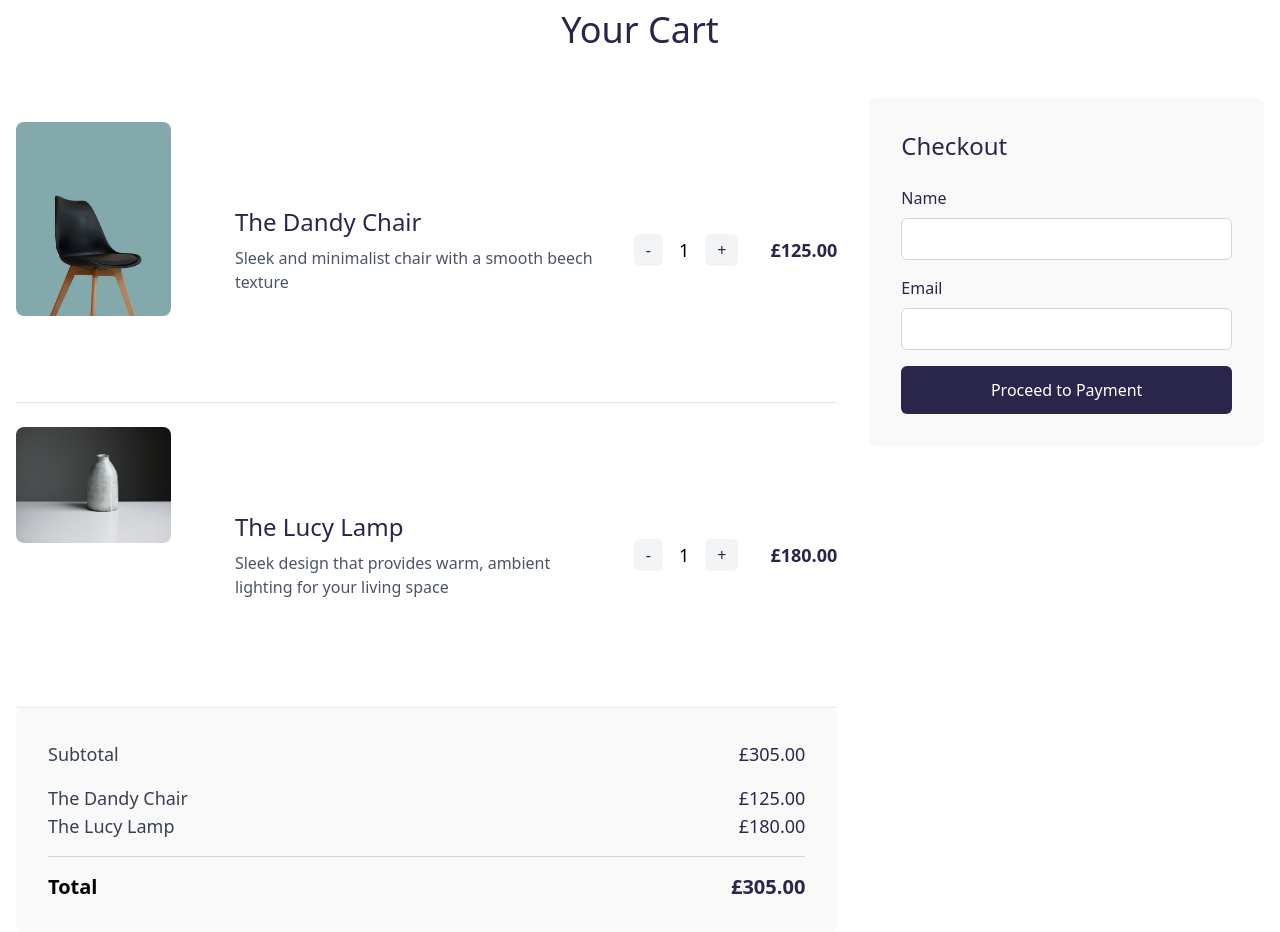
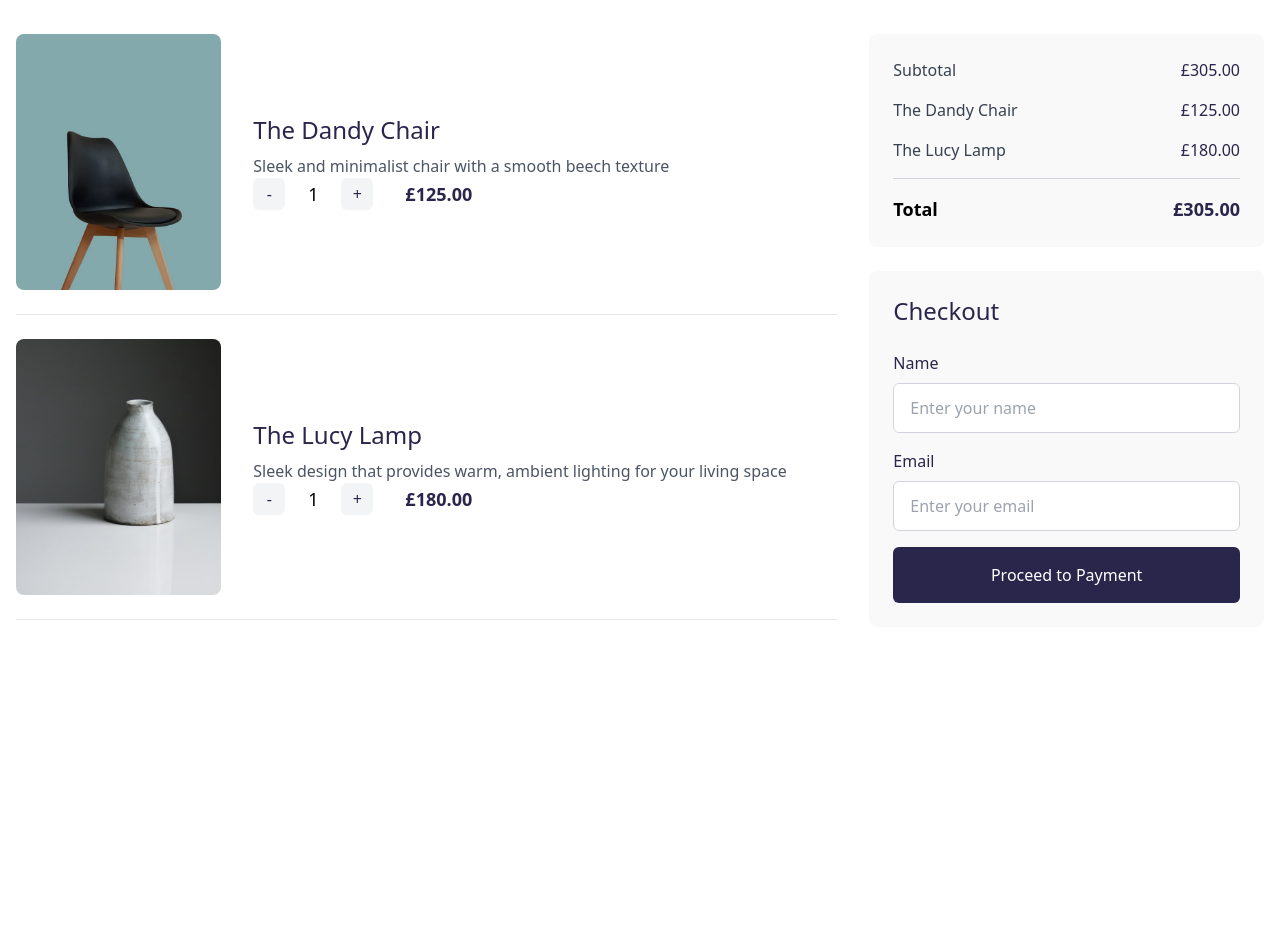
Before and after one commit to al1hk/avion_hackathon, a Next.js app: page /cart in a window 1280 px wide. Shown: the part 380-1312 px from the top of the page. After the commit the page ends 1071 px from the top, so only its background shows below. Built offline with nearby package versions, Linux system fonts and the light colour scheme; a web font is replaced by a local one.

Commit message:
Update page.tsx

```diff
--- a/app/cart/page.tsx
+++ b/app/cart/page.tsx
@@ -19,56 +19,55 @@
     <div>
       {/* Navigation */}
       <nav className="container mx-auto px-4 flex justify-between items-center py-8">
-        <Link href="/" className="font-montserrat text-2xl font-light text-[#2A254B]">
-          Avion
-        </Link>
 
-        <div className="flex space-x-8">
+        <div className="flex space-x-4">
           {/* Add navigation links if needed */}
         </div>
       </nav>
 
-      {/* Cart Section */}
-      <div className="container mx-auto px-4 py-12 md:py-24">
-        <h1 className="font-montserrat text-4xl font-light text-[#2A254B] mb-12 text-center">
+      <div className="container mx-auto px-4 py-8 md:py-16">
+        <h1 className="font-montserrat text-2xl md:text-4xl font-light text-[#2A254B] mb-8 md:mb-12 text-center">
           Your Cart
         </h1>
 
-        <div className="grid grid-cols-1 md:grid-cols-3 gap-8">
+        {/* Cart Section */}
+        <div className="grid grid-cols-1 lg:grid-cols-3 gap-6 md:gap-8">
           {/* Product List */}
-          <div className="md:col-span-2">
+          <div className="lg:col-span-2 space-y-6">
             {/* Product 1 */}
-            <div className="flex flex-col md:flex-row items-center border-b border-gray-200 py-6 space-y-4 md:space-y-0 md:space-x-8">
-              <div className="w-full md:w-1/4 pr-8 relative h-64">
+            <div className="flex flex-col md:flex-row items-start md:items-center border-b border-gray-200 pb-6 space-y-4 md:space-y-0">
+              <div className="w-full md:w-1/4 relative h-48 md:h-64">
                 <Image
                   src="/assets/842fec031ef0c247df24214e05b47e70.jpg"
                   alt="The Dandy Chair"
                   width={400}
                   height={600}
-                  className="object-cover rounded-lg"
+                  className="object-cover rounded-lg w-full h-full"
                 />
               </div>
-              <div className="flex-grow w-full md:w-1/2 text-center md:text-left">
-                <h3 className="font-montserrat text-2xl text-[#2A254B] mb-2">
+              <div className="flex-grow md:pl-8 space-y-4 md:space-y-0">
+                <div className="text-left">
+                  <h3 className="font-montserrat text-xl md:text-2xl text-[#2A254B] mb-2">
                     The Dandy Chair
                   </h3>
-                <p className="font-montserrat text-gray-600">
+                  <p className="font-montserrat text-sm md:text-base text-gray-600">
                     Sleek and minimalist chair with a smooth beech texture
                   </p>
                 </div>
-              <div className="flex items-center space-x-4">
+                <div className="flex items-center justify-between md:justify-start md:space-x-8 mt-4 md:mt-0">
+                  <div className="flex items-center space-x-3">
                     <button
                       onClick={() => setQuantity1(Math.max(1, quantity1 - 1))}
-                  className="bg-gray-100 text-[#2A254B] px-3 py-1 rounded-md hover:bg-gray-200 transition-colors"
+                      className="bg-gray-100 text-[#2A254B] w-8 h-8 rounded-md hover:bg-gray-200 transition-colors flex items-center justify-center"
                     >
                       -
                     </button>
-                <span className="font-montserrat text-base md:text-lg text-black">
+                    <span className="font-montserrat text-base md:text-lg text-black w-8 text-center">
                       {quantity1}
                     </span>
                     <button
                       onClick={() => setQuantity1(quantity1 + 1)}
-                  className="bg-gray-100 text-[#2A254B] px-3 py-1 rounded-md hover:bg-gray-200 transition-colors"
+                      className="bg-gray-100 text-[#2A254B] w-8 h-8 rounded-md hover:bg-gray-200 transition-colors flex items-center justify-center"
                     >
                       +
                     </button>
@@ -77,39 +76,43 @@
                     £{(125 * quantity1).toFixed(2)}
                   </div>
                 </div>
+              </div>
+            </div>
 
             {/* Product 2 */}
-            <div className="flex flex-col md:flex-row items-center border-b border-gray-200 py-6 space-y-4 md:space-y-0 md:space-x-8">
-              <div className="w-full md:w-1/4 pr-8 relative h-64">
+            <div className="flex flex-col md:flex-row items-start md:items-center border-b border-gray-200 pb-6 space-y-4 md:space-y-0">
+              <div className="w-full md:w-1/4 relative h-48 md:h-64">
                 <Image
                   src="/assets/fe1e8e060432bf77cee26297ca43e0e6.jpg"
                   alt="The Lucy Lamp"
                   width={400}
                   height={600}
-                  className="object-cover rounded-lg"
+                  className="object-cover rounded-lg w-full h-full"
                 />
               </div>
-              <div className="flex-grow w-full md:w-1/2 text-center md:text-left">
-                <h3 className="font-montserrat text-2xl text-[#2A254B] mb-2">
+              <div className="flex-grow md:pl-8 space-y-4 md:space-y-0">
+                <div className="text-left">
+                  <h3 className="font-montserrat text-xl md:text-2xl text-[#2A254B] mb-2">
                     The Lucy Lamp
                   </h3>
-                <p className="font-montserrat text-gray-600">
+                  <p className="font-montserrat text-sm md:text-base text-gray-600">
                     Sleek design that provides warm, ambient lighting for your living space
                   </p>
                 </div>
-              <div className="flex items-center space-x-4">
+                <div className="flex items-center justify-between md:justify-start md:space-x-8 mt-4 md:mt-0">
+                  <div className="flex items-center space-x-3">
                     <button
                       onClick={() => setQuantity2(Math.max(1, quantity2 - 1))}
-                  className="bg-gray-100 text-[#2A254B] px-3 py-1 rounded-md hover:bg-gray-200 transition-colors"
+                      className="bg-gray-100 text-[#2A254B] w-8 h-8 rounded-md hover:bg-gray-200 transition-colors flex items-center justify-center"
                     >
                       -
                     </button>
-                <span className="font-montserrat text-base md:text-lg text-black">
+                    <span className="font-montserrat text-base md:text-lg text-black w-8 text-center">
                       {quantity2}
                     </span>
                     <button
                       onClick={() => setQuantity2(quantity2 + 1)}
-                  className="bg-gray-100 text-[#2A254B] px-3 py-1 rounded-md hover:bg-gray-200 transition-colors"
+                      className="bg-gray-100 text-[#2A254B] w-8 h-8 rounded-md hover:bg-gray-200 transition-colors flex items-center justify-center"
                     >
                       +
                     </button>
@@ -118,75 +121,84 @@
                     £{(180 * quantity2).toFixed(2)}
                   </div>
                 </div>
+              </div>
+            </div>
 
-            {/* Order Summary */}
-            <div className="bg-[#F9F9F9] p-6 md:p-8 rounded-lg">
-              <div className="flex justify-between mb-4">
-                <span className="font-montserrat text-base md:text-lg text-gray-700">
-                  Subtotal
-                </span>
-                <span className="font-montserrat text-base md:text-lg text-[#2A254B]">
-                  £{(125 * quantity1 + 180 * quantity2).toFixed(2)}
-                </span>
+            {/* Order Summary - Mobile Only */}
+            <div className="lg:hidden bg-[#F9F9F9] p-6 rounded-lg space-y-4">
+              <div className="flex justify-between items-center">
+                <span className="font-montserrat text-sm text-gray-700">Subtotal</span>
+                <span className="font-montserrat text-sm text-[#2A254B]">£{(125 * quantity1 + 180 * quantity2).toFixed(2)}</span>
               </div>
-              <div className="flex justify-between">
-                <span className="font-montserrat text-base md:text-lg text-gray-700">
-                  The Dandy Chair
-                </span>
-                <span className="font-montserrat text-base md:text-lg text-[#2A254B]">
-                  £{(125 * quantity1).toFixed(2)}
-                </span>
+              <div className="flex justify-between items-center">
+                <span className="font-montserrat text-sm text-gray-700">The Dandy Chair</span>
+                <span className="font-montserrat text-sm text-[#2A254B]">£{(125 * quantity1).toFixed(2)}</span>
               </div>
-              <div className="flex justify-between">
-                <span className="font-montserrat text-base md:text-lg text-gray-700">
-                  The Lucy Lamp
-                </span>
-                <span className="font-montserrat text-base md:text-lg text-[#2A254B]">
-                  £{(180 * quantity2).toFixed(2)}
-                </span>
+              <div className="flex justify-between items-center">
+                <span className="font-montserrat text-sm text-gray-700">The Lucy Lamp</span>
+                <span className="font-montserrat text-sm text-[#2A254B]">£{(180 * quantity2).toFixed(2)}</span>
               </div>
               <div className="border-t border-gray-300 my-4"></div>
-              <div className="flex justify-between">
-                <span className="font-montserrat text-lg md:text-xl font-semibold text-black">
-                  Total
-                </span>
-                <span className="font-montserrat text-lg md:text-xl text-[#2A254B] font-semibold">
-                  £{(125 * quantity1 + 180 * quantity2).toFixed(2)}
-                </span>
+              <div className="flex justify-between items-center">
+                <span className="font-montserrat text-base font-semibold text-black">Total</span>
+                <span className="font-montserrat text-base text-[#2A254B] font-semibold">£{(125 * quantity1 + 180 * quantity2).toFixed(2)}</span>
               </div>
             </div>
           </div>
 
           {/* Checkout Section */}
-          <div className="md:col-span-1">
-            <div className="bg-[#F9F9F9] p-6 md:p-8 rounded-lg">
-              <h3 className="font-montserrat text-2xl text-[#2A254B] mb-6">
+          <div className="lg:col-span-1">
+            {/* Order Summary - Desktop Only */}
+            <div className="hidden lg:block bg-[#F9F9F9] p-6 rounded-lg mb-6 space-y-4">
+              <div className="flex justify-between items-center">
+                <span className="font-montserrat text-base text-gray-700">Subtotal</span>
+                <span className="font-montserrat text-base text-[#2A254B]">£{(125 * quantity1 + 180 * quantity2).toFixed(2)}</span>
+              </div>
+              <div className="flex justify-between items-center">
+                <span className="font-montserrat text-base text-gray-700">The Dandy Chair</span>
+                <span className="font-montserrat text-base text-[#2A254B]">£{(125 * quantity1).toFixed(2)}</span>
+              </div>
+              <div className="flex justify-between items-center">
+                <span className="font-montserrat text-base text-gray-700">The Lucy Lamp</span>
+                <span className="font-montserrat text-base text-[#2A254B]">£{(180 * quantity2).toFixed(2)}</span>
+              </div>
+              <div className="border-t border-gray-300 my-4"></div>
+              <div className="flex justify-between items-center">
+                <span className="font-montserrat text-lg font-semibold text-black">Total</span>
+                <span className="font-montserrat text-lg text-[#2A254B] font-semibold">£{(125 * quantity1 + 180 * quantity2).toFixed(2)}</span>
+              </div>
+            </div>
+
+            <div className="bg-[#F9F9F9] p-6 rounded-lg">
+              <h3 className="font-montserrat text-xl md:text-2xl text-[#2A254B] mb-6">
                 Checkout
               </h3>
-              <form>
-                <div className="mb-4">
-                  <label htmlFor="name" className="block font-montserrat text-[#2A254B] mb-2">
+              <form className="space-y-4">
+                <div>
+                  <label htmlFor="name" className="block font-montserrat text-sm md:text-base text-[#2A254B] mb-2">
                     Name
                   </label>
                   <input
                     type="text"
                     id="name"
-                    className="w-full px-3 py-2 border border-gray-300 rounded-md focus:outline-none focus:ring-2 focus:ring-[#2A254B]"
+                    className="w-full px-4 py-3 border border-gray-300 rounded-md focus:outline-none focus:ring-2 focus:ring-[#2A254B] text-sm md:text-base"
+                    placeholder="Enter your name"
                   />
                 </div>
-                <div className="mb-4">
-                  <label htmlFor="email" className="block font-montserrat text-[#2A254B] mb-2">
+                <div>
+                  <label htmlFor="email" className="block font-montserrat text-sm md:text-base text-[#2A254B] mb-2">
                     Email
                   </label>
                   <input
                     type="email"
                     id="email"
-                    className="w-full px-3 py-2 border border-gray-300 rounded-md focus:outline-none focus:ring-2 focus:ring-[#2A254B]"
+                    className="w-full px-4 py-3 border border-gray-300 rounded-md focus:outline-none focus:ring-2 focus:ring-[#2A254B] text-sm md:text-base"
+                    placeholder="Enter your email"
                   />
                 </div>
                 <button
                   type="submit"
-                  className="w-full bg-[#2A254B] text-white py-3 rounded-md hover:bg-opacity-90 transition-colors font-montserrat"
+                  className="w-full bg-[#2A254B] text-white py-4 rounded-md hover:bg-opacity-90 transition-colors font-montserrat text-sm md:text-base mt-4"
                 >
                   Proceed to Payment
                 </button>
```
Lines whose indentation alone changed are shown as unchanged.
